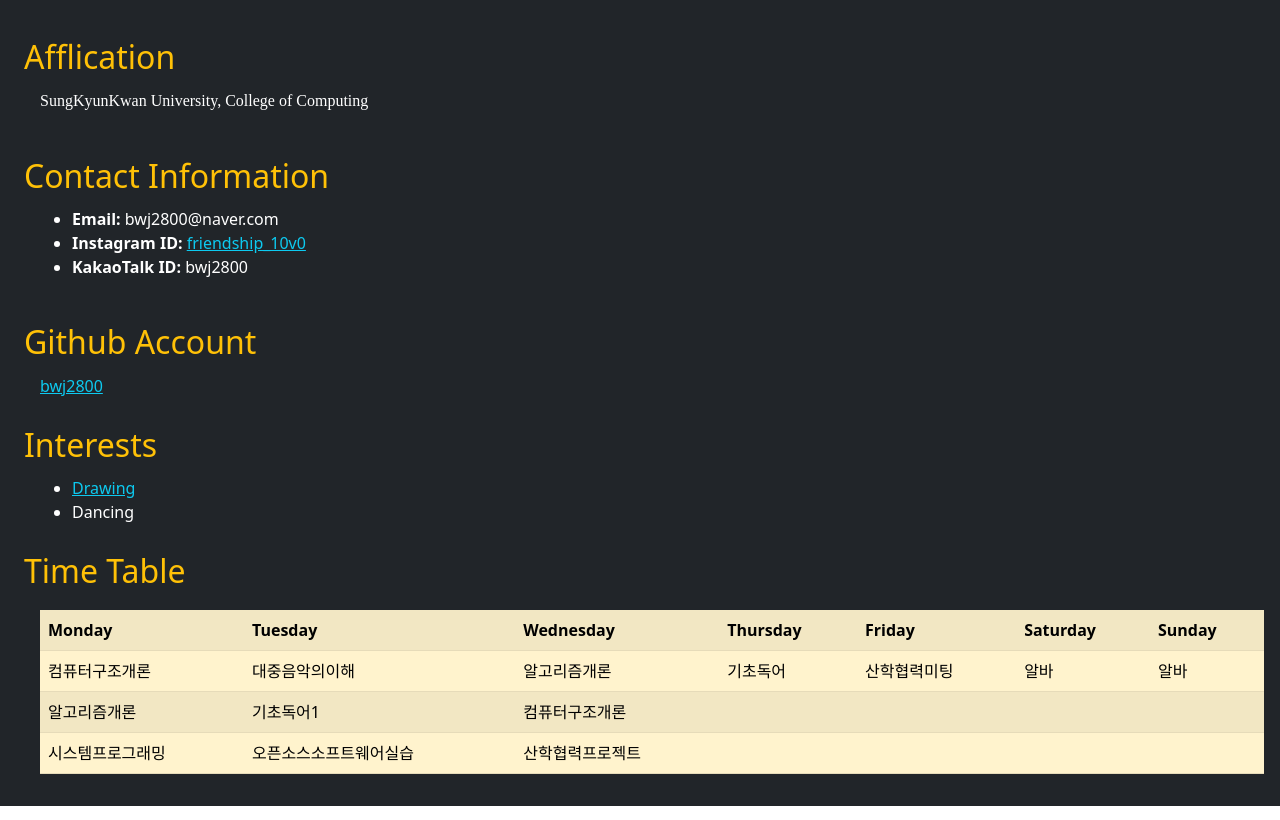
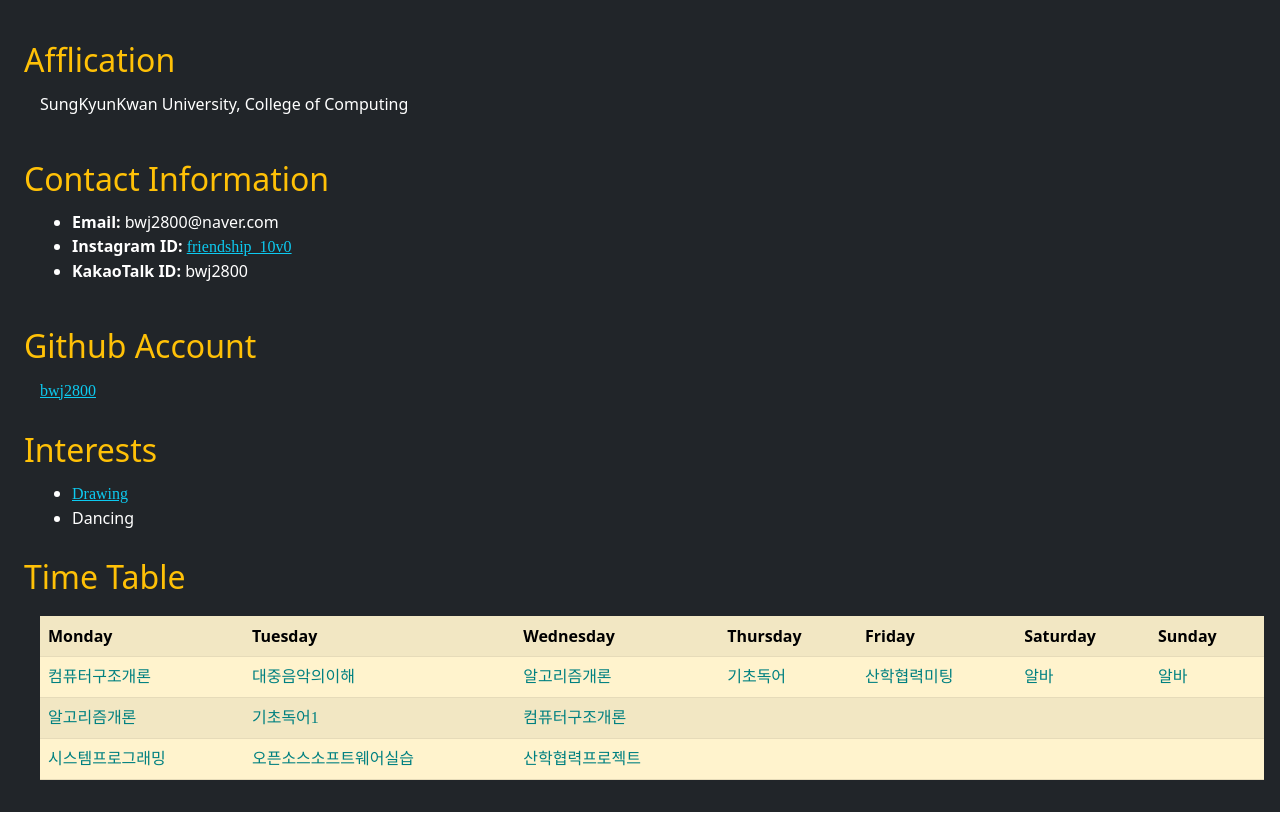
Before and after one commit to bwj2800/bwj2800.github.io, a plain HTML site: page index.html in a window 1280 px wide. Shown: the part 522-1342 px from the top of the page. Drawn offline with nearby package versions, Linux system fonts and the light colour scheme.

Commit message:
Update style.css

```diff
--- a/style.css
+++ b/style.css
@@ -1,2 +1,6 @@
-p{font-family: "Times New Roman";;}
+td{
+  font-family: "Times New Roman";
+  color:teal;
+}
+a{font-family: "Times New Roman";}
 #cap{color:white;}
```
